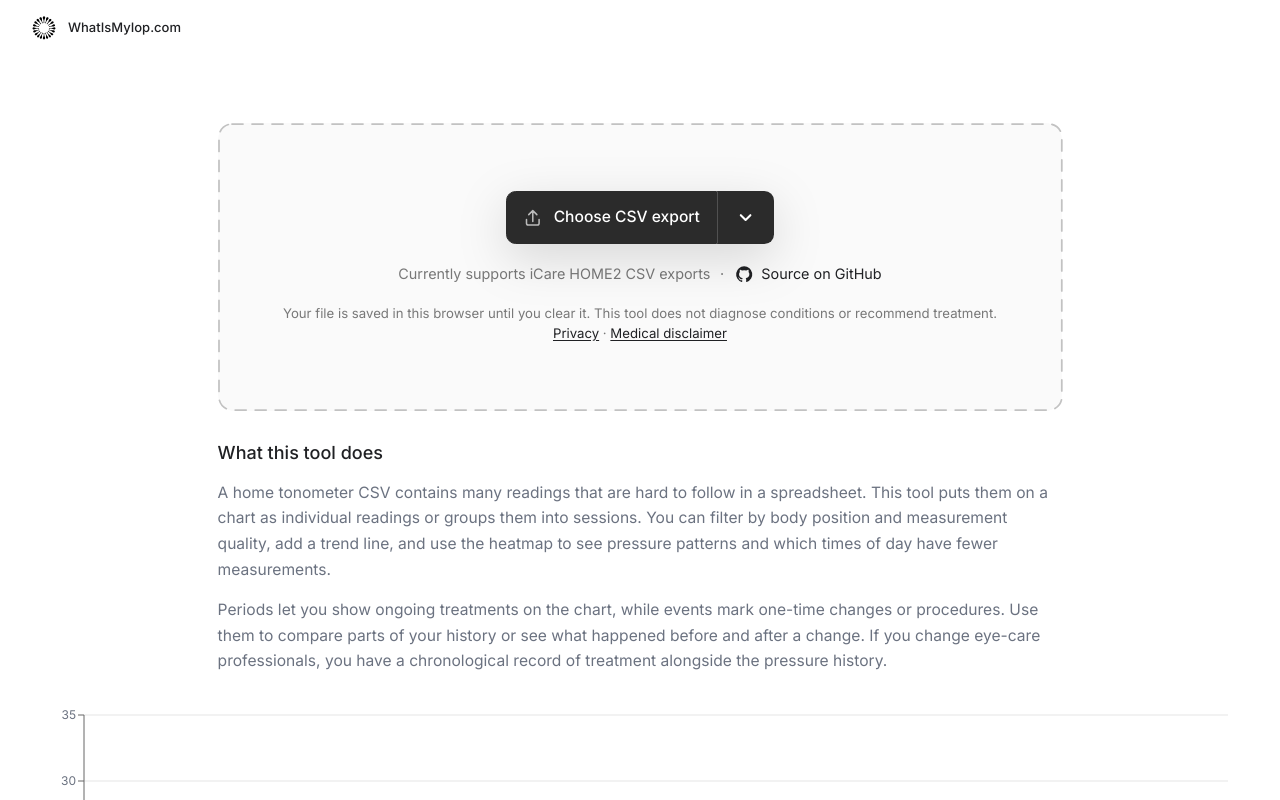
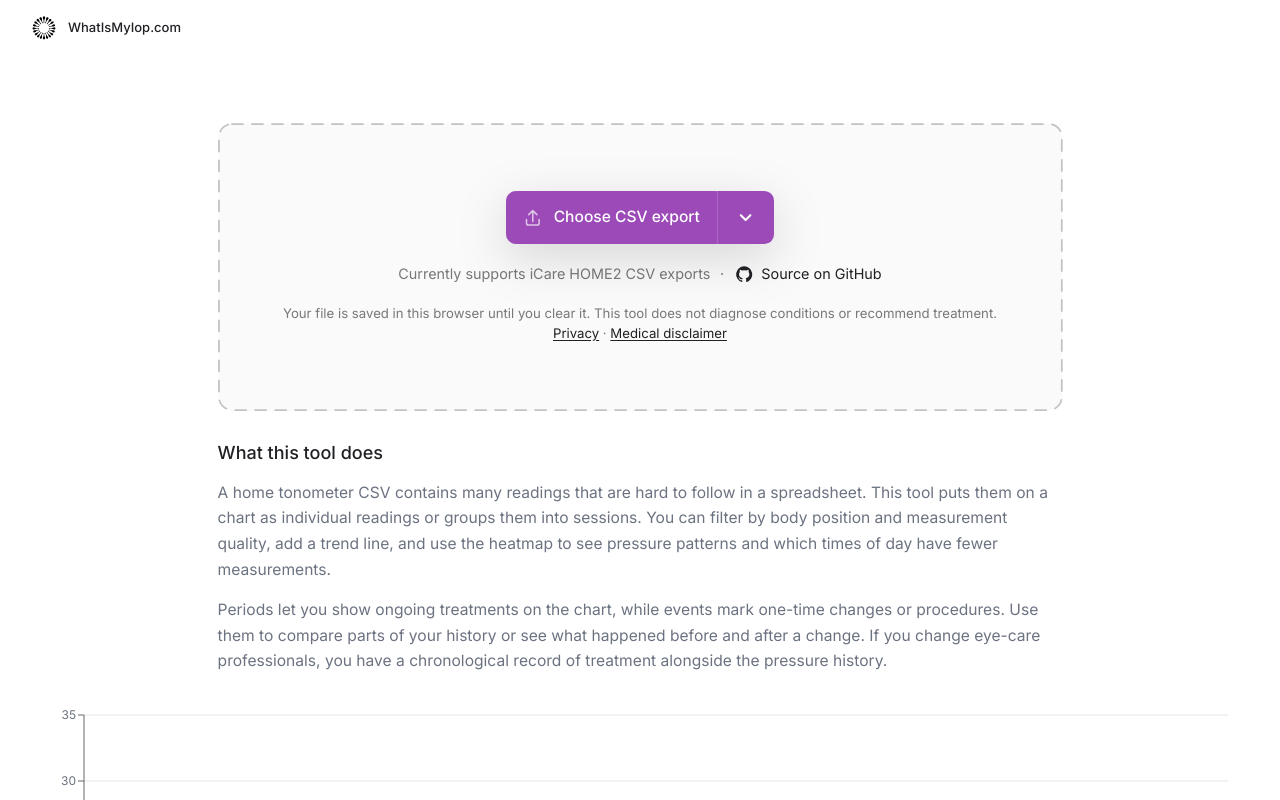
Before and after one commit to jakubg05/whatismyiop, a React (Vite) app in the folder src/client/: page / in a window 1280 px wide. Shown: the top 800 px of the page. Built offline with nearby package versions, Linux system fonts and the light colour scheme.

Commit message:
style: use theme colors for import actions

```diff
--- a/src/client/src/app.css
+++ b/src/client/src/app.css
@@ -19,16 +19,16 @@
 .import-dropzone__outline { position: absolute; inset: 0; width: 100%; height: 100%; overflow: visible; color: var(--drop-outline); pointer-events: none; }
 .import-dropzone__outline rect { fill: none; stroke: currentColor; stroke-width: 1.75; stroke-dasharray: 11 9; stroke-linecap: round; }
 .import-dropzone:focus-within, .import-dropzone--dragging { --drop-outline: hsl(0 0% 60%); background: hsl(0 0% 96.5%); box-shadow: inset 0 0 0 1px rgb(0 0 0 / 3%); }
-.import-dropzone .ui-button--primary { min-height: 3.3rem; padding-inline: 1.2rem; border-color: #2b2b2b; display: inline-flex; align-items: center; justify-content: center; gap: .6rem; background: #2b2b2b; color: #fff; font-size: .975rem; }
+.import-dropzone .ui-button--primary { min-height: 3.3rem; padding-inline: 1.2rem; border-color: var(--cta); display: inline-flex; align-items: center; justify-content: center; gap: .6rem; background: var(--cta); color: #fff; font-size: .975rem; }
 .import-dropzone .ui-button--primary svg { width: 1.35rem; height: 1.35rem; fill: none; stroke: currentColor; stroke-width: 1.7; stroke-linecap: round; stroke-linejoin: round; }
-.import-dropzone .ui-button--primary:hover, .import-dropzone .ui-button--primary:focus-visible { border-color: #414141; background: #414141; color: #fff; }
+.import-dropzone .ui-button--primary:hover, .import-dropzone .ui-button--primary:focus-visible { border-color: var(--cta-hover); background: var(--cta-hover); color: #fff; }
 .import-actions { position: relative; width: 16.8rem; filter: drop-shadow(0 .9rem 1.5rem rgb(0 0 0 / 14%)); }
 .import-actions__split { width: 100%; display: flex; }
 .import-dropzone .import-actions__choose { min-width: 0; padding-inline: .9rem; flex: 1 1 auto; border-radius: .6rem 0 0 .6rem; }
 .import-dropzone .import-actions__choose > svg { opacity: .68; }
-.import-dropzone .import-actions__toggle { width: 3.6rem; min-height: 3.3rem; border: 1px solid #2b2b2b; border-left-color: rgb(255 255 255 / 18%); border-radius: 0 .6rem .6rem 0; display: grid; flex: 0 0 auto; place-items: center; background: #2b2b2b; color: #fff; cursor: default; }
-.import-dropzone .import-actions--open .import-actions__choose { border-color: #2b2b2b; background: #2b2b2b; }
-.import-dropzone .import-actions--open .import-actions__choose:hover, .import-dropzone .import-actions--open .import-actions__choose:focus-visible { border-color: #414141; background: #414141; }
+.import-dropzone .import-actions__toggle { width: 3.6rem; min-height: 3.3rem; border: 1px solid var(--cta); border-left-color: rgb(255 255 255 / 18%); border-radius: 0 .6rem .6rem 0; display: grid; flex: 0 0 auto; place-items: center; background: var(--cta); color: #fff; cursor: default; }
+.import-dropzone .import-actions--open .import-actions__choose { border-color: var(--cta); background: var(--cta); }
+.import-dropzone .import-actions--open .import-actions__choose:hover, .import-dropzone .import-actions--open .import-actions__choose:focus-visible { border-color: var(--cta-hover); background: var(--cta-hover); }
 .import-dropzone .import-actions--open .import-actions__choose { border-radius: .6rem 0 0; }
 .import-dropzone .import-actions--open .import-actions__toggle { border-radius: 0 .6rem 0 0; }
 .import-dropzone .import-actions__toggle svg { width: 1.2rem; height: 1.2rem; fill: none; stroke: currentColor; stroke-width: 1.7; stroke-linecap: round; stroke-linejoin: round; transition: transform var(--fast) var(--ease); }
```
